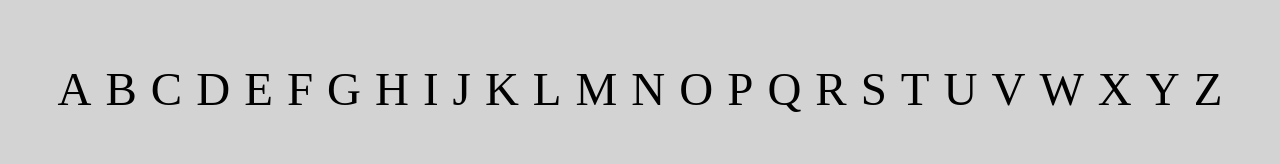
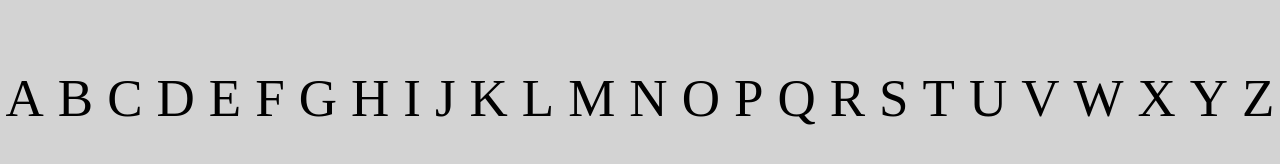
Before and after one commit to yeseniag9/hangman, a plain HTML site: page game.html in a window 1280 px wide. Drawn offline with Linux system fonts and the light colour scheme.

Commit message:
increased sizing of wordbank letters

```diff
--- a/game.css
+++ b/game.css
@@ -8,6 +8,6 @@ body {
 }
 
 p {
-    font-size: 47px;
+    font-size: 53px;
     padding: 7px;
 }
```
